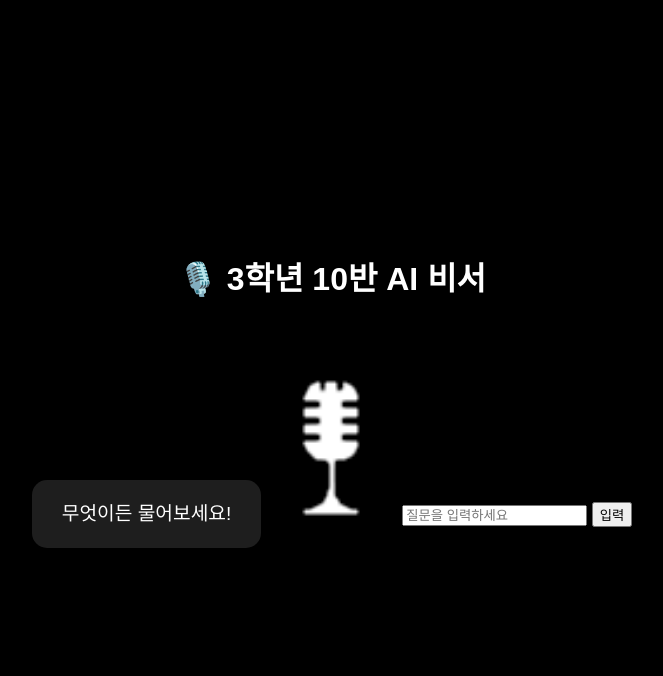
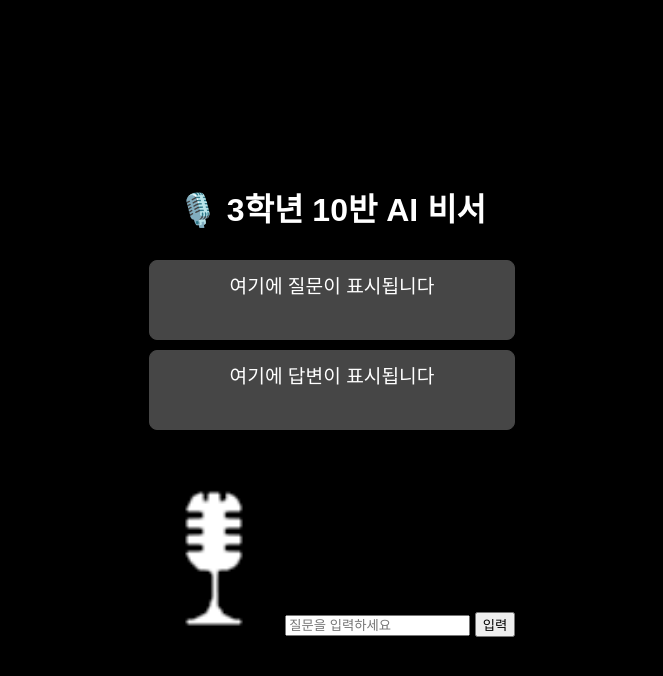
Before and after one commit to haicryptid/HaiCAssistant, a Flask app: page / in a window 1280 px wide. Shown: the top 676 px of the page, without its empty margins (308-971 px from the left). Run offline with Flask 3, Linux system fonts and the light colour scheme; some web fonts are replaced.

Commit message:
html이랑 js 텍스트 박스 추가

```diff
--- a/static/css/style.css
+++ b/static/css/style.css
@@ -44,3 +44,17 @@
   margin-bottom: 20px;
   transition: all 0.3s ease;
 }
+
+.fixed-box {
+  width: 100%;
+  min-height: 80px;
+  border: 1px solid #464646;
+  padding: 10px 15px;
+  margin-bottom: 10px;
+  border-radius: 8px;
+  background-color: #464646;
+  font-size: 1.2rem;
+  white-space: pre-wrap; /* 줄바꿈 유지 */
+  overflow-wrap: break-word; /* 긴 문장 줄바꿈 */
+  box-sizing: border-box;
+}
--- a/static/js/testScript.js
+++ b/static/js/testScript.js
@@ -1,6 +1,9 @@
 const micButton = document.getElementById("mic-button");
 const micImg = document.getElementById("mic-img");
-const resultBox = document.getElementById("result");
+const answerBox = document.getElementById("answer");
+const questionBox = document.getElementById("question");
+const textInput = document.getElementById("text-input");    // 이 부분 꼭 추가!
+const textSubmit = document.getElementById("text-submit");  // 이 부분 꼭 추가!
 
 const recognition = new webkitSpeechRecognition(); // Chrome 기준
 recognition.lang = "ko-KR";
@@ -10,12 +13,14 @@
 micButton.addEventListener("click", () => {
   recognition.start();
   micImg.src = "/static/assets/onMic.png";
-  resultBox.textContent = "듣고 있어요...";
+  questionBox.textContent = "듣고 있어요...";
+  answerBox.textContent = ""; // 답변 초기화
 });
 
 recognition.onresult = (event) => {
   const text = event.results[0][0].transcript;
-  resultBox.textContent = `당신: ${text}`;
+  questionBox.textContent = `당신: ${text}`;
+
   micImg.src = "/static/assets/offMic.png";
 
   // Flask 서버에 질문 전송
@@ -28,39 +33,27 @@
   })
     .then((res) => res.json())
     .then((data) => {
-      const answer = data.answer;
-      resultBox.textContent += `\nAI: ${answer}`;
-      speak(answer);
+      answerBox.textContent = `AI: ${data.answer}`;
+      speak(data.answer);
     })
     .catch((err) => {
       console.error("서버 오류:", err);
-      resultBox.textContent = "서버와 연결할 수 없어요.";
+      answerBox.textContent = "서버와 연결할 수 없어요.";
     });
 };
 
 recognition.onerror = (event) => {
   console.error("음성 인식 오류:", event.error);
-  resultBox.textContent = "음성 인식에 실패했어요.";
+  answerBox.textContent = "음성 인식에 실패했어요.";
   micImg.src = "/static/assets/offMic.png";
 };
-
-recognition.onend = () => {
-  micImg.src = "/static/assets/offMic.png";
-};
-
-function speak(text) {
-  const utterance = new SpeechSynthesisUtterance(text);
-  utterance.lang = "ko-KR";
-  speechSynthesis.speak(utterance);
-}
-const textInput = document.getElementById("text-input");
-const textSubmit = document.getElementById("text-submit");
 
 textSubmit.addEventListener("click", () => {
   const inputText = textInput.value.trim();
   if (!inputText) return;
 
-  resultBox.textContent = `당신: ${inputText}`;
+  questionBox.textContent = `당신: ${inputText}`;
+  answerBox.textContent = ""; // 이전 답변 초기화
 
   fetch("/ask", {
     method: "POST",
@@ -71,12 +64,17 @@
   })
     .then((res) => res.json())
     .then((data) => {
-      const answer = data.answer;
-      resultBox.textContent += `\nAI: ${answer}`;
-      speak(answer);
+      answerBox.textContent = `AI: ${data.answer}`;
+      speak(data.answer);
     })
     .catch((err) => {
       console.error("서버 오류:", err);
-      resultBox.textContent = "서버와 연결할 수 없어요.";
+      answerBox.textContent = "서버와 연결할 수 없어요.";
     });
 });
+
+function speak(text) {
+  const utterance = new SpeechSynthesisUtterance(text);
+  utterance.lang = "ko-KR";
+  speechSynthesis.speak(utterance);
+}
--- a/templates/index.html
+++ b/templates/index.html
@@ -12,7 +12,8 @@
   <div class="wrapper">
     <h1>🎙️ 3학년 10반 AI 비서</h1>
 
-    <div id="result" class="chat-bubble">무엇이든 물어보세요!</div>
+    <div id="question" class="fixed-box">여기에 질문이 표시됩니다</div>
+    <div id="answer" class="fixed-box">여기에 답변이 표시됩니다</div>
 
     <button id="mic-button">
       <img id="mic-img" src="{{ url_for('static', filename='assets/offMic.png') }}" alt="Mic" width="120">
```
